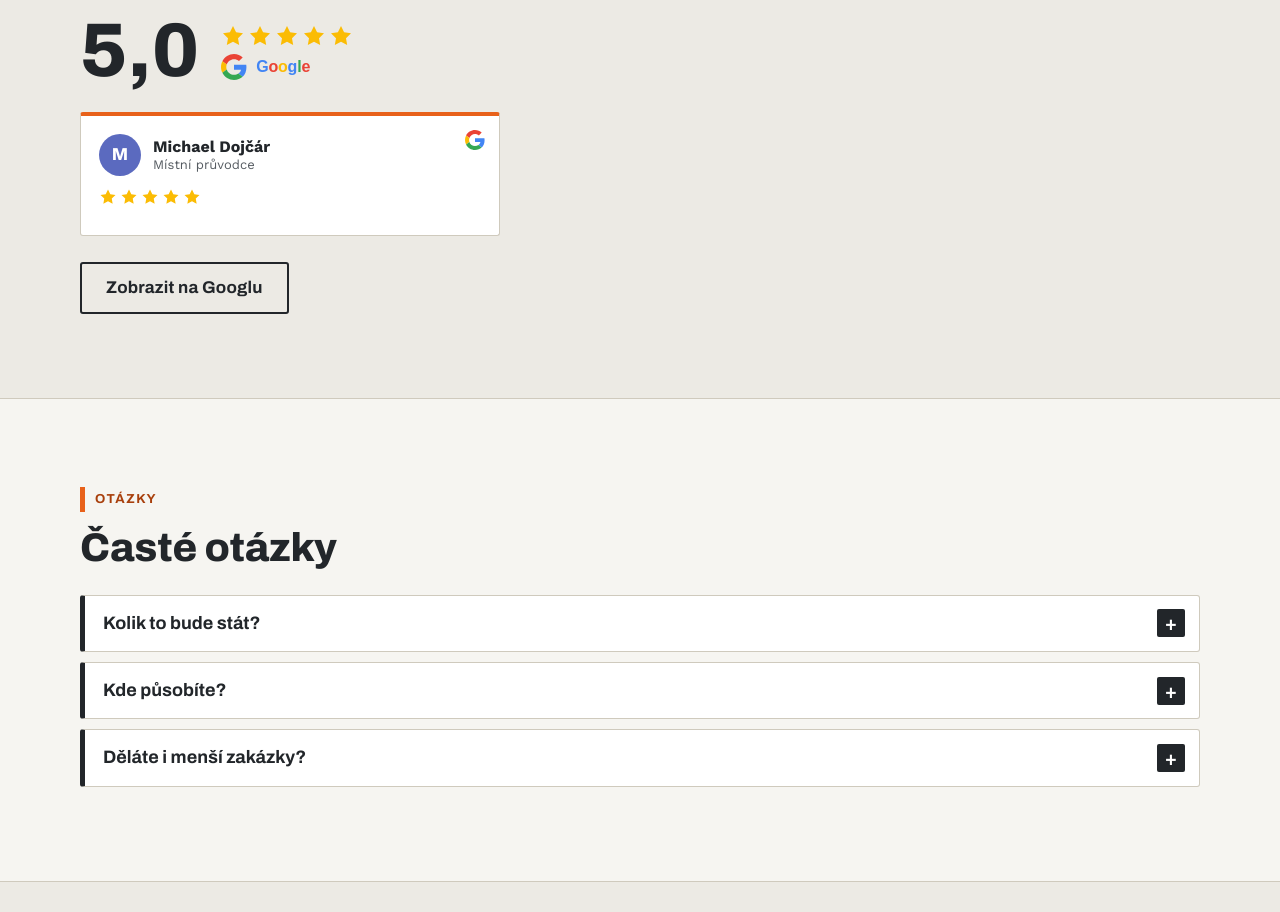
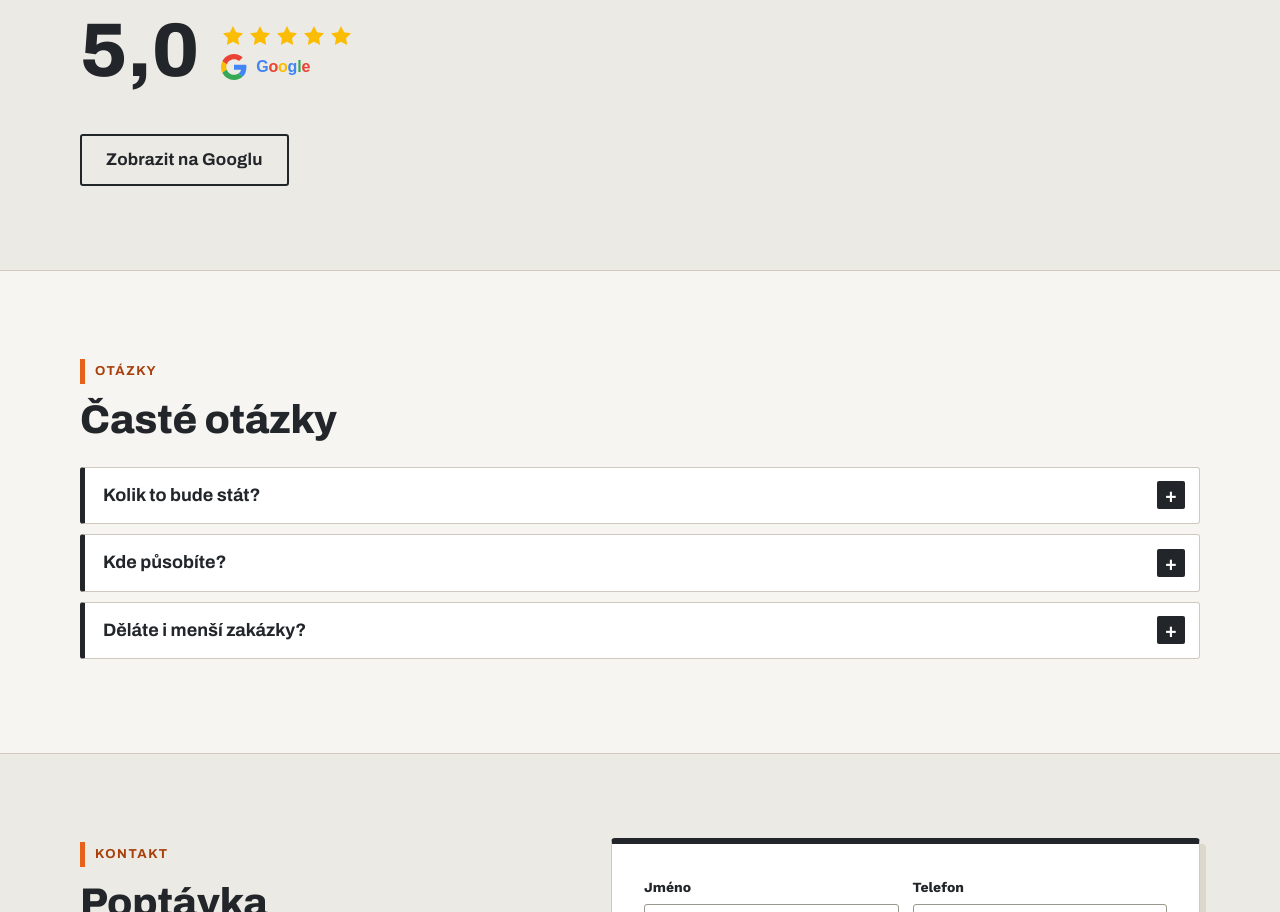
Before and after one commit to kadlecino/miks-stavebni-prace, a plain HTML site: page index.html in a window 1280 px wide. Shown: the part 3293-4205 px from the top of the page. Drawn offline with nearby package versions, Linux system fonts and the light colour scheme.

Commit message:
Recenze: jen hodnocení 5,0 bez karty
Co-Authored-By: Claude Opus 5.5 <noreply@anthropic.com>

```diff
--- a/index.html
+++ b/index.html
@@ -330,13 +330,7 @@ footer a{text-decoration:none;color:#fff}
     <span class="gword" aria-label="Google"><svg aria-hidden="true"><use href="#g"/></svg><span><span class="b">G</span><span class="r">o</span><span class="y">o</span><span class="b">g</span><span class="g">l</span><span class="r">e</span></span></span>
    </div>
   </div>
-  <div class="rcards">
-   <article class="rc"><svg class="gmini" aria-hidden="true"><use href="#g"/></svg>
-    <div class="top"><div class="av" style="background:#5b6abf">M</div><div class="who">Michael Dojčár<small>Místní průvodce</small></div></div>
-    <div class="stars" role="img" aria-label="5 z 5 hvězdiček"><svg><use href="#st"/></svg><svg><use href="#st"/></svg><svg><use href="#st"/></svg><svg><use href="#st"/></svg><svg><use href="#st"/></svg></div>
-   </article>
-  </div>
-  <a class="btn btn-o" href="https://maps.google.com/?cid=18357339573117068906" target="_blank" rel="noopener">Zobrazit na Googlu</a>
+  <a class="btn btn-o" style="margin-top:22px" href="https://maps.google.com/?cid=18357339573117068906" target="_blank" rel="noopener">Zobrazit na Googlu</a>
  </div>
 </section>
 
```
